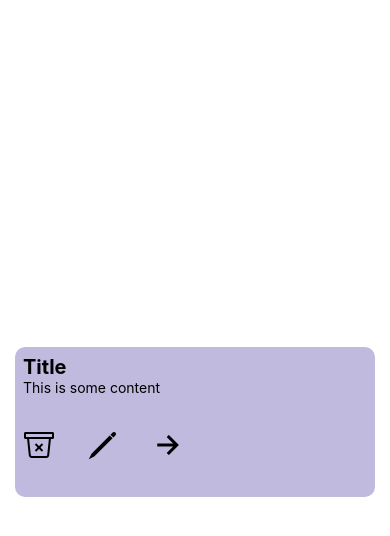
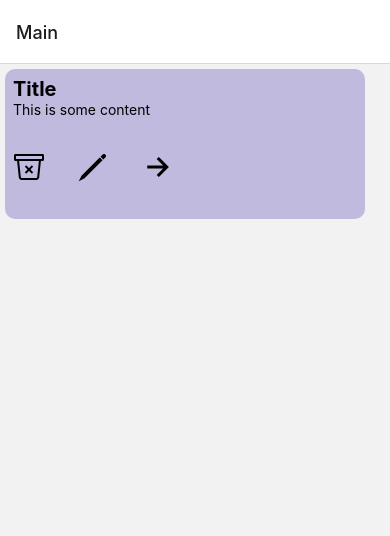
Before and after one commit to CalvinP4/react-demo, a React Native app in the folder todo-list/: screen / in a window 390 px wide. Shown: the top 536 px of the page. Built offline with nearby package versions, Linux system fonts and the light colour scheme.

Commit message:
[Part 3]Todo list - Setup navigation
- Explain navigation stack
- Explain navigation container
- Uses render props
- Passes navigation and route props to our screens

```diff
--- a/todo-list/App.js
+++ b/todo-list/App.js
@@ -1,20 +1,21 @@
-import { StyleSheet,  View } from 'react-native';
-import CreateButton from './src/components/CreateButton';
-import Note from './src/components/Note';
+
+import { NavigationContainer } from "@react-navigation/native";
+import { createNativeStackNavigator } from "@react-navigation/native-stack";
+
+import MainScreen from "./src/screens/MainScreen";
+
+// [The navigation Stack]
+// keeps track of all screens navigated to
+const Stack = createNativeStackNavigator();
 
 export default function App() {
   return (
-    <View style={styles.container}>
-      <Note />
-    </View>
+    <NavigationContainer>
+      <Stack.Navigator>
+        <Stack.Screen name="Main">
+        {(props) => <MainScreen {...props} />}
+        </Stack.Screen>
+      </Stack.Navigator>
+    </NavigationContainer>
   );
 }
-
-const styles = StyleSheet.create({
-  container: {
-    flex: 1,
-    backgroundColor: '#fff',
-    alignItems: 'center',
-    justifyContent: 'center',
-  },
-});
--- /dev/null
+++ b/todo-list/src/screens/MainScreen.jsx
@@ -0,0 +1,7 @@
+import Note from "../components/Note";
+
+export default function MainScreen() {
+    return (
+        <Note />
+    );
+}
```
